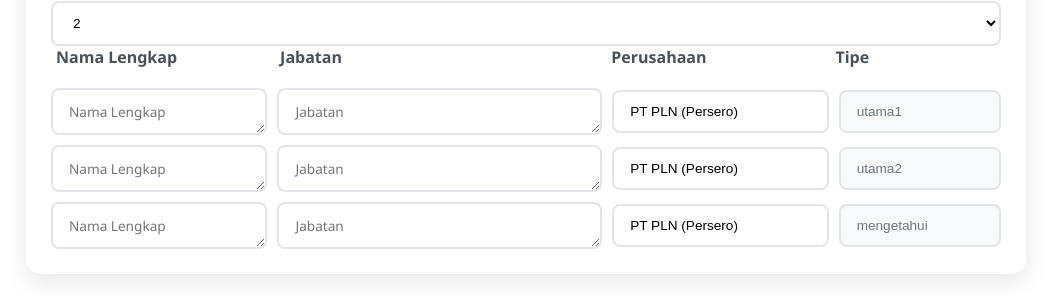
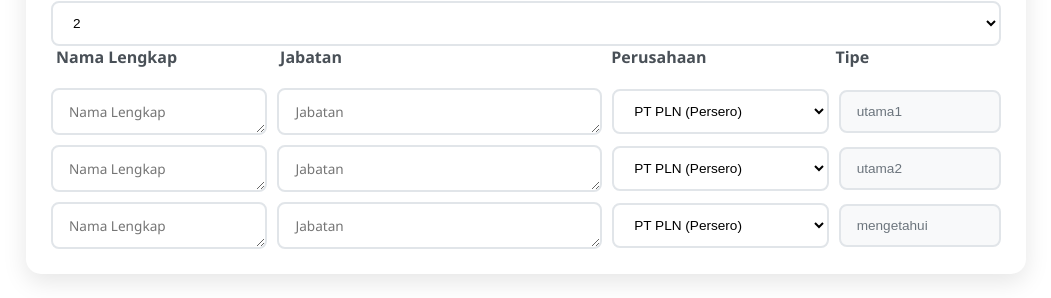
Before and after one commit to qaulanolan/berita-acara-frontend, a Vue app in the folder ba-frontend/: page / in a window 1280 px wide. Shown: the part 1402-1700 px from the top of the page, without its empty margins (114-1165 px from the left). Built offline with nearby package versions, Linux system fonts and the light colour scheme.

Commit message:
Update GeneratorPage.vue

```diff
--- a/ba-frontend/src/views/GeneratorPage.vue
+++ b/ba-frontend/src/views/GeneratorPage.vue
@@ -195,7 +195,7 @@
               <date-picker
                 v-model:value="formData.tanggalBA"
                 format="DD-MM-YYYY"
-                value-type="format"
+                value-type="YYYY-MM-DD"
               ></date-picker>
             </div>
             <div class="form-group">
@@ -203,7 +203,7 @@
               <date-picker
                 v-model:value="formData.tanggalPengerjaan"
                 format="DD-MM-YYYY"
-                value-type="format"
+                value-type="YYYY-MM-DD"
               ></date-picker>
             </div>
             <div class="form-group">
@@ -216,7 +216,7 @@
               <date-picker
                 v-model:value="formData.tanggalSuratRequest"
                 format="DD-MM-YYYY"
-                value-type="format"
+                value-type="YYYY-MM-DD"
               ></date-picker>
             </div>
             <div v-if="formData.jenisBeritaAcara === 'Deployment'" class="form-group">
@@ -287,7 +287,15 @@
                   class="form-input"
                   rows="1">
               </textarea>
-              <input type="text" v-model="p.perusahaan" placeholder="Perusahaan" class="form-input">
+              <div class="form-group">
+                <select v-model="p.perusahaan" class="form-select">
+                  <option value="PT PLN (Persero)">PT PLN (Persero)</option>
+                  <option value="PT PLN Indonesia Comnets Plus<br>(PLN ICON PLUS)">
+                    PT PLN Indonesia Comnets Plus (PLN ICON PLUS)
+                  </option>
+                </select>
+              </div>
+              <!-- <input type="text" v-model="p.perusahaan" placeholder="Perusahaan" class="form-input"> -->
               <input type="text" :value="p.tipe" readonly class="form-input readonly">
             </div>
           </div>
@@ -331,7 +339,13 @@
                   class="form-input"
                   rows="1">
                 </textarea>
-                <input type="text" v-model="p.perusahaan" placeholder="Perusahaan" class="form-input">
+                <select v-model="p.perusahaan" class="form-select">
+                  <option value="PT PLN (Persero)">PT PLN (Persero)</option>
+                  <option value="PT PLN Indonesia Comnets Plus<br>(PLN ICON PLUS)">
+                    PT PLN Indonesia Comnets Plus (PLN ICON PLUS)
+                  </option>
+                </select>
+                <!-- <input type="text" v-model="p.perusahaan" placeholder="Perusahaan" class="form-input"> -->
                 <input type="text" v-model="p.tipe" readonly class="form-input readonly">
               </div>
             </div>
```
